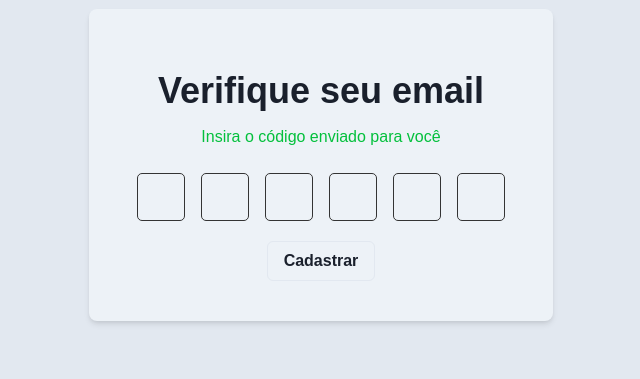
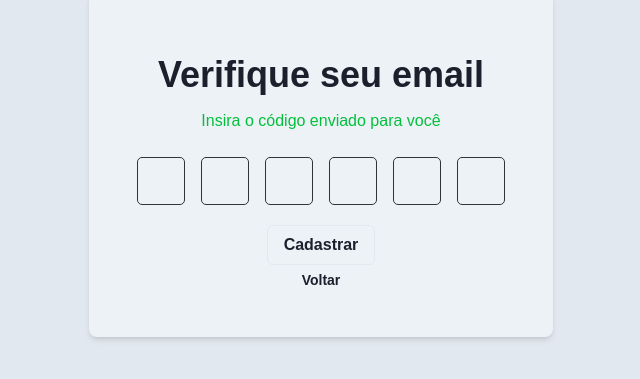
Before and after one commit to luizgusmao07/WeUnite---Rede-Social, a React (Vite) app in the folder frontend/: page /verify-email in a window 1280 px wide. Shown: the part 235-614 px from the top of the page, without its empty margins (319-959 px from the left). Built offline with nearby package versions, Linux system fonts and the light colour scheme; no server answers.

Commit message:
criando botao de voltar no verify-email

```diff
--- a/frontend/src/components/login/Login.jsx
+++ b/frontend/src/components/auth/login/Login.jsx
@@ -19,9 +19,9 @@ import {
 import { useEffect, useState } from 'react'
 import { ViewIcon, ViewOffIcon } from '@chakra-ui/icons'
 import { useSetRecoilState } from 'recoil'
-import authScreenAtom from '../../atoms/authAtom'
-import userAtom from '../../atoms/userAtom'
-import useShowToast from '../../hooks/useShowToast'
+import authScreenAtom from '../../../atoms/authAtom'
+import userAtom from '../../../atoms/userAtom'
+import useShowToast from '../../../hooks/useShowToast'
 import { Link as RouterLink, useNavigate } from 'react-router-dom';
 import { GoogleLogin } from '@react-oauth/google'
 
--- a/frontend/src/components/login/CompanySignUpCard.jsx
+++ b/frontend/src/components/auth/signup/CompanySignUpCard.jsx
@@ -18,11 +18,11 @@ import {
     RequiredIndicator,
 } from '@chakra-ui/react';
 import { useSetRecoilState } from 'recoil';
-import useShowToast from '../../hooks/useShowToast';
+import useShowToast from '../../../hooks/useShowToast';
 
 // Importe seus átomos e hooks aqui
-import authScreenAtom from '../../atoms/authAtom';
-import TermsCheckbox from '../TermsCheckBox';
+import authScreenAtom from '../../../atoms/authAtom';
+import TermsCheckbox from '../../TermsCheckBox';
 
 const validateCNPJ = (cnpj) => {
     cnpj = cnpj.replace(/\D/g, ''); // Remove caracteres não numéricos
--- a/frontend/src/pages/login/AuthPage.jsx
+++ b/frontend/src/pages/auth/AuthPage.jsx
@@ -1,8 +1,8 @@
 import { useRecoilValue } from 'recoil'; // Importa o hook useRecoilValue do Recoil para acessar o estado global
-import Login from '../../components/login/Login'; // Importa o componente de Login
-import SignUpCard from '../../components/login/SignupCard'; // Importa o componente de cadastro
+import Login from '../../components/auth/login/Login'; // Importa o componente de Login
+import SignUpCard from '../../components/auth/signup/SignupCard'; // Importa o componente de cadastro
 import authScreenAtom from '../../atoms/authAtom'; // Importa o átomo que armazena o estado da tela de autenticação
-import CompanySignUpCard from '../../components/login/CompanySignUpCard';
+import CompanySignUpCard from '../../components/auth/signup/CompanySignUpCard';
 
 const AuthPage = () => {
     // Obtém o estado atual da tela de autenticação do átomo global
--- a/frontend/src/pages/login/ResetPasswordPage.jsx
+++ b/frontend/src/pages/auth/ResetPasswordPage.jsx
@@ -3,7 +3,7 @@ import { useAuthStore } from "../../store/authStore";
 import { useState } from "react";
 import { useNavigate, useParams } from "react-router-dom";
 import useShowToast from "../../hooks/useShowToast";
-import { PasswordStrengthMeter } from "../../components/login/PasswordStrengthMeter";
+import { PasswordStrengthMeter } from "../../components/auth/PasswordStrengthMeter";
 
 const ResetPasswordPage = () => {
     const inputStyles = {
--- a/frontend/src/pages/login/VerifyEmailPage.jsx
+++ b/frontend/src/pages/auth/VerifyEmailPage.jsx
@@ -1,10 +1,11 @@
 import { Button, Flex, FormControl, Heading, Input, Spinner, Text, useColorMode } from "@chakra-ui/react"
 import { useEffect, useRef, useState } from "react";
-import { useNavigate } from "react-router-dom";
+import { Route, Routes, useNavigate, Navigate} from "react-router-dom";
 import useShowToast from "../../hooks/useShowToast";
 import { useAuthStore } from "../../store/authStore";
 import { useSetRecoilState } from "recoil";
 import userAtom from "../../atoms/userAtom";
+import AuthPage from "./AuthPage";
 
 
 const VerifyEmailPage = () => {
@@ -119,6 +120,14 @@ const VerifyEmailPage = () => {
                 </Flex>
 
                 <Button type="submit" variant={"outline"} disabled={isLoading || code.some((digit) => !digit)} mt={5}>	{isLoading ? <Spinner size="sm" color="#03C03C" /> : "Cadastrar"}</Button>
+
+                <Button onClick={() => {
+                    navigate("../") }} size={"sm"}>
+
+                Voltar
+
+                </Button>
+
             </Flex>
         </Flex>
     )
```
Also changed, not shown: frontend/src/App.jsx (+5 -5 lines), frontend/src/components/auth/signup/SignupCard.jsx (renamed from frontend/src/components/login/SignupCard.jsx, +4 -4 lines), frontend/src/components/auth/PasswordStrengthMeter.jsx (renamed from frontend/src/components/login/PasswordStrengthMeter.jsx), frontend/src/pages/auth/ForgotPasswordPage.jsx (renamed from frontend/src/pages/login/ForgotPasswordPage.jsx), frontend/src/pages/auth/VerifyResetCodePage.jsx (renamed from frontend/src/pages/login/VerifyResetCodePage.jsx).
